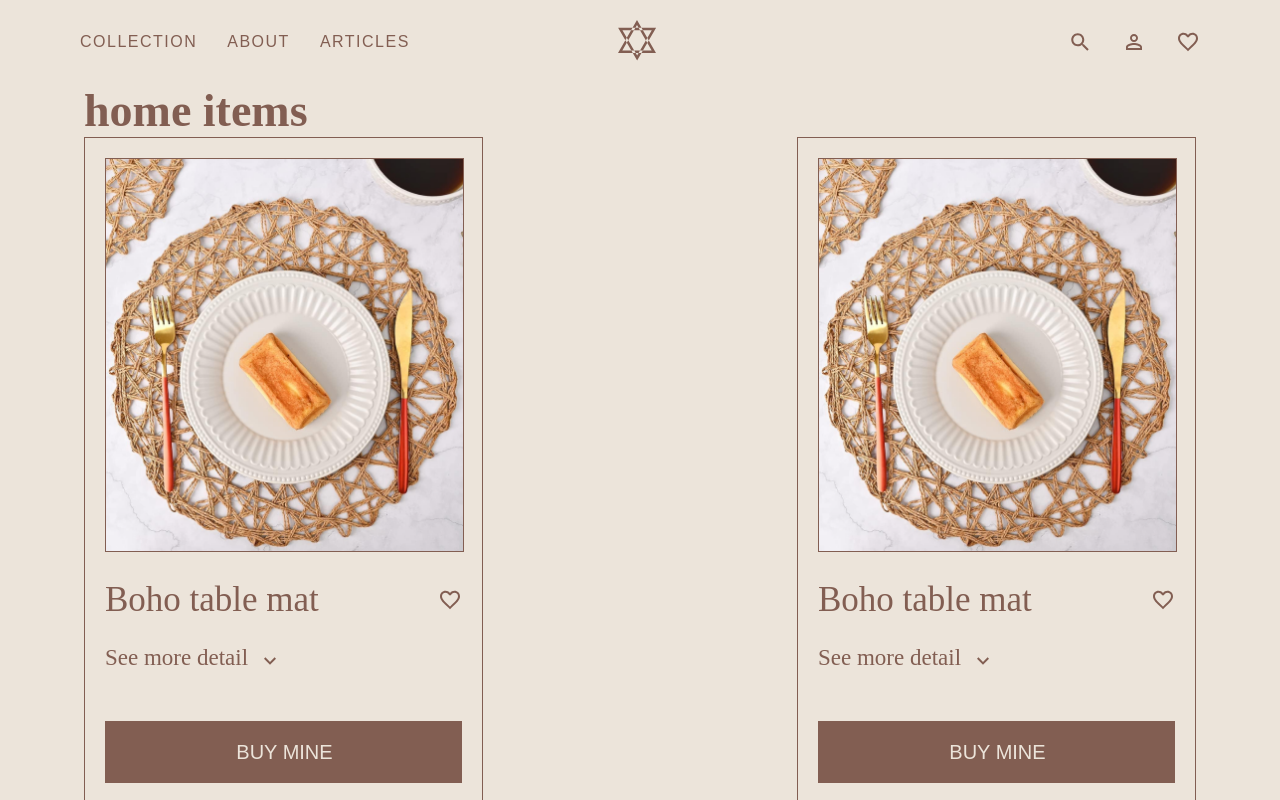
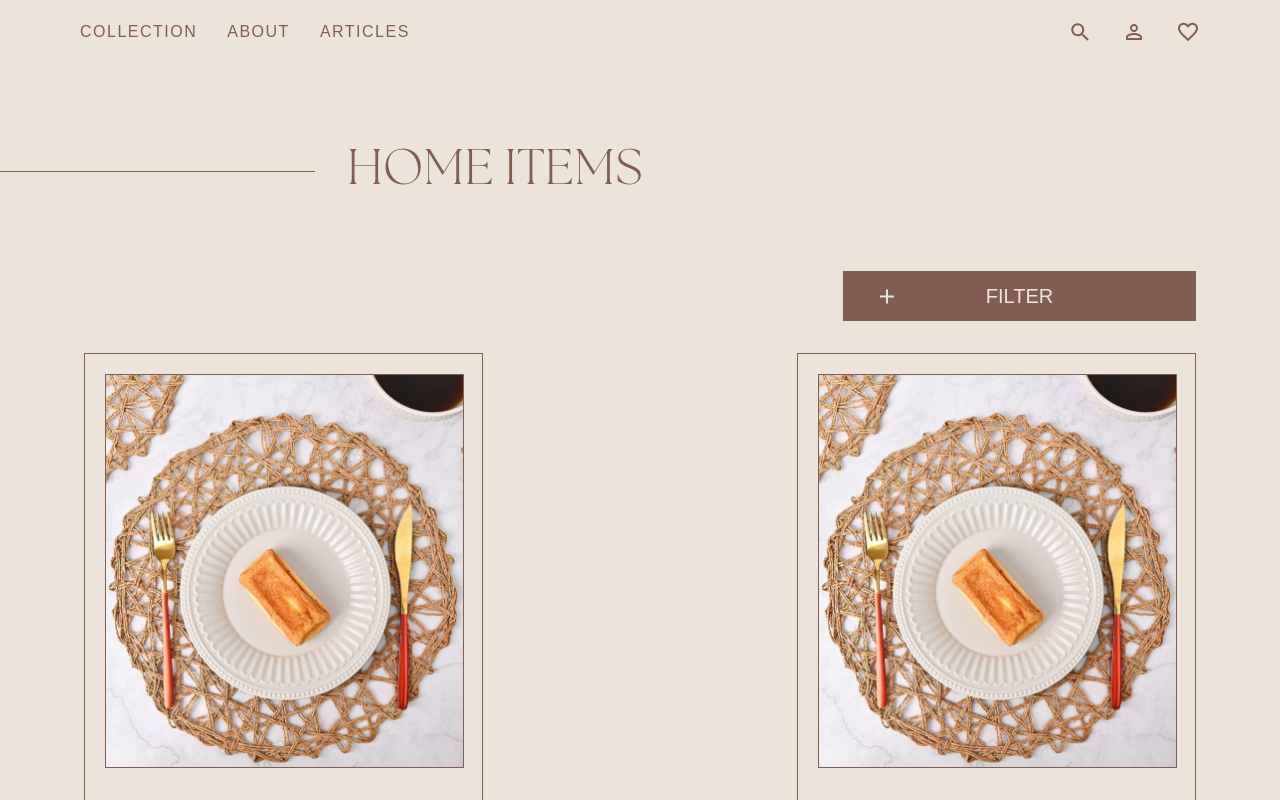
Before and after one commit to Abdulmuizz98/vividaire-client, a React (Create React App) app: page /collection/1 in a window 1280 px wide. Shown: the top 800 px of the page. Built offline with nearby package versions, Linux system fonts and the light colour scheme.

Commit message:
feat: Productlist -> implement and style title and filter section for desktop

```diff
--- a/src/components/Icons.js
+++ b/src/components/Icons.js
@@ -263,3 +263,15 @@ export const VdCaretDown = () => (
     />
   </svg>
 );
+
+export const VdAdd = () => (
+  <svg
+    width="24"
+    height="24"
+    viewBox="0 0 24 24"
+    fill="none"
+    xmlns="http://www.w3.org/2000/svg"
+  >
+    <path d="M19 13H13V19H11V13H5V11H11V5H13V11H19V13Z" fill="#ECE4DA" />
+  </svg>
+);
--- a/src/components/layout/Header.js
+++ b/src/components/layout/Header.js
@@ -6,7 +6,7 @@ import {
   VdDoublePolygon,
 } from "../Icons";
 
-const Header = () => {
+const Header = ({ displayLogo }) => {
   return (
     <header className="header">
       <nav className="nav">
@@ -22,7 +22,11 @@ const Header = () => {
           </li>
         </ul>
         <div>
-          <a href="#" className="place-items-center">
+          <a
+            href="#"
+            className="place-items-center"
+            style={{ display: `${!displayLogo && "none"}` }}
+          >
             <VdDoublePolygon color="#825E52" width={44} height={44} />
           </a>
         </div>
--- a/src/components/pages/Homepage.js
+++ b/src/components/pages/Homepage.js
@@ -11,7 +11,7 @@ import tumblerTwoImage from "../../assets/tumbler_two_img.png";
 const Homepage = () => {
   return (
     <>
-      <Header />
+      <Header displayLogo={true} />
       <main class="homepage-main">
         <IntroSection />
         <FeaturedSection />
--- a/src/components/pages/ProductList.css
+++ b/src/components/pages/ProductList.css
@@ -1,14 +1,60 @@
+.collection{
+    margin-bottom: 10rem;
+
+}
 .collection .product-list{
     display: flex;
     flex-wrap: wrap;
     justify-content: space-between;
     row-gap: 10rem;
-
+    margin-right: 8.4rem;
+    margin-left: 8.4rem;
 }
 
-.collection{
+.collection .product-filter{
+    width: 35.3rem;
+    height: 5rem;
+    margin-left: auto;
     margin-right: 8.4rem;
-    margin-left: 8.4rem;
-    margin-bottom: 10rem;
+    margin-bottom: 3.2rem;
+    background-color: var(--secondary-color);
+    color: var(--primary-color);
+    position: relative;
+    text-transform: uppercase;
+    font-family: var(--secondary-font-family);
+    font-size: var(--font-size-sm);
+}
 
+.collection .product-filter span.position-left{
+    position: absolute;
+    left: 3.2rem;
+    top: 50%;
+    transform: translateY(-40%) ;
 }
+.collection .product-filter span.position-middle{
+    position: absolute;
+    left: 50%;
+    top: 50%;
+    transform: translate(-50%, -50%) ;
+}
+
+.collection .heading{
+    text-transform: uppercase;
+    font-family: var(--tertiary-font-family);
+    display: flex;
+    align-items: center;
+    gap: 3.2rem;
+    margin-bottom: 7.3rem;
+    margin-top: 10rem;
+}
+
+.collection .heading h1{
+    font-size: 5rem;
+    font-weight: lighter;
+}
+
+.collection .heading .fancy-line{
+    height: 0.1rem;
+    width: 31.5rem;
+    background-color: var(--secondary-color);
+}
--- a/src/components/pages/ProductList.js
+++ b/src/components/pages/ProductList.js
@@ -5,6 +5,7 @@ import ProductCard from "./productList/ProductCard";
 import PlaceholderImage from "../../assets/boho_table_mats_img.png";
 
 import "./ProductList.css";
+import { VdAdd } from "../Icons";
 
 const collections = [
   {
@@ -90,14 +91,20 @@ const ProductList = () => {
 
   return (
     <>
-      <Header />
+      <Header displayLogo={false} />
       <main>
         {collectionId && (
           <div className="collection">
             <div className="heading">
+              <div className="fancy-line"></div>
               <h1>{collection.name}</h1>
             </div>
-            <div className="product-filter"></div>
+            <div className="product-filter">
+              <span className="position-left">
+                <VdAdd />
+              </span>
+              <span className="position-middle">filter</span>
+            </div>
             <div className="product-list">
               {products.length &&
                 products.map((product) => (
```
